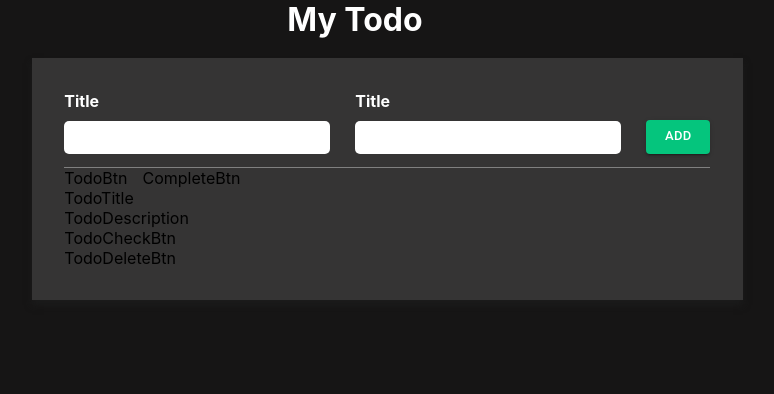
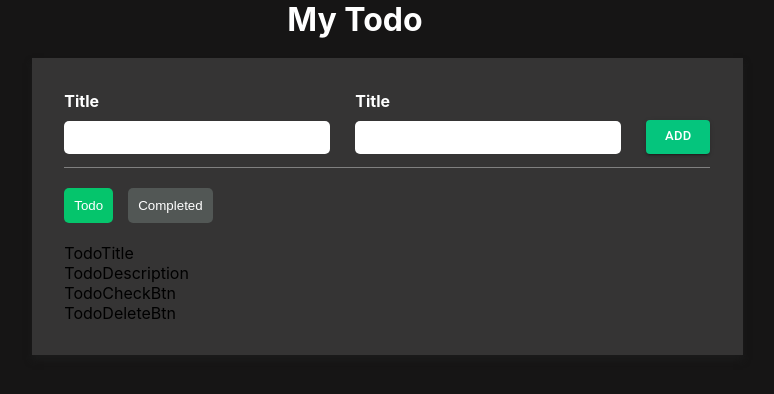
Before and after one commit to Dissanayaka1217/My-Todo-App, a React (Create React App) app: page / in a window 1280 px wide. Shown: the top 394 px of the page, without its empty margins (285-1059 px from the left). Built offline with nearby package versions, Linux system fonts and the light colour scheme.

Commit message:
feat: create TodoBtn and CompletedBtn with styled

```diff
--- a/src/components/showTodoSection/CompleteBtn.js
+++ b/src/components/showTodoSection/CompleteBtn.js
@@ -1,7 +1,25 @@
-import React from 'react'
+import React from "react";
 
 export default function CompleteBtn() {
   return (
-    <div>CompleteBtn</div>
-  )
+    <div>
+      <button
+        // onClick={handleCompleteButtonClick}
+        style={{
+          background: "rgb(82, 87, 85)",
+          //  background: isCompleteButtonClicked
+          //     ? "rgb(5,197,108)"
+          //     : "rgb(82, 87, 85)",
+          padding: "10px",
+          color: "white",
+          border: "none",
+          borderRadius: "5px",
+          width: "fit-content",
+          cursor: "pointer",
+        }}
+      >
+        Completed
+      </button>
+    </div>
+  );
 }
--- a/src/components/showTodoSection/TodoBtn.js
+++ b/src/components/showTodoSection/TodoBtn.js
@@ -1,7 +1,23 @@
-import React from 'react'
+import React from "react";
 
 export default function TodoBtn() {
   return (
-    <div>TodoBtn</div>
-  )
+    <div>
+      <button
+        // onClick={handleTodoButtonClick}
+        style={{
+          background :"rgb(5,197,108)",
+          //  background: isTodoButtonClicked ? "rgb(5,197,108)" : "rgb(82, 87, 85)",
+          padding: "10px",
+          color: "white",
+          border: "none",
+          borderRadius: "5px",
+          width: "fit-content",
+          cursor: "pointer",
+        }}
+      >
+        Todo
+      </button>
+    </div>
+  );
 }
--- a/src/layouts/home/ShowTodoSection.js
+++ b/src/layouts/home/ShowTodoSection.js
@@ -11,7 +11,7 @@ import TodoList from "./showTodoSection/TodoList";
 export default function ShowTodoSection() {
   return (
     <div>
-      <div style={{ display: "flex", gap:"15px" }}>
+      <div style={{ display: "flex", gap:"15px" , margin:"20px 0px"}}>
         <TodoBtn />
         <CompleteBtn />
       </div>
```
